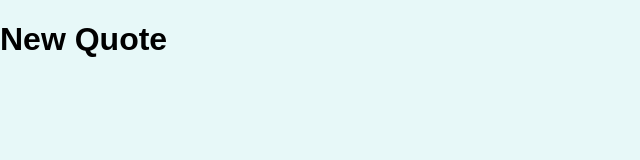
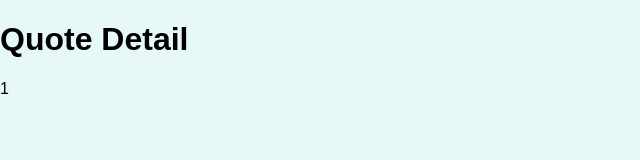
Before and after one commit to igiboi/router-qouteMachine, a JavaScript app: page /quotes/1 in a window 1280 px wide. Shown: the top 160 px of the page, without its empty margins (0-640 px from the left). Built offline with nearby package versions, Linux system fonts and the light colour scheme.

Commit message:
updated params

```diff
--- a/src/App.js
+++ b/src/App.js
@@ -16,10 +16,10 @@ function App() {
           <AllQuotes />
         </Route>
         <Route path="/quotes/:quoteId">
-          <NewQuote />
+          <QuoteDetail />
         </Route>
         <Route path="/new-quote">
-          <QuoteDetail />
+          <NewQuote />
         </Route>
       </Switch>
     </div>
--- a/src/pages/QuoteDetail.js
+++ b/src/pages/QuoteDetail.js
@@ -1,7 +1,12 @@
+import { useParams } from "react-router-dom";
+
 const QuoteDetail = () => {
+  const params = useParams();
+
   return (
     <div>
       <h1>Quote Detail</h1>
+      <p>{params.quoteId}</p>
     </div>
   );
 };
```
Also changed, not shown: 1 other file (tests, documents, lock files or other folders).
